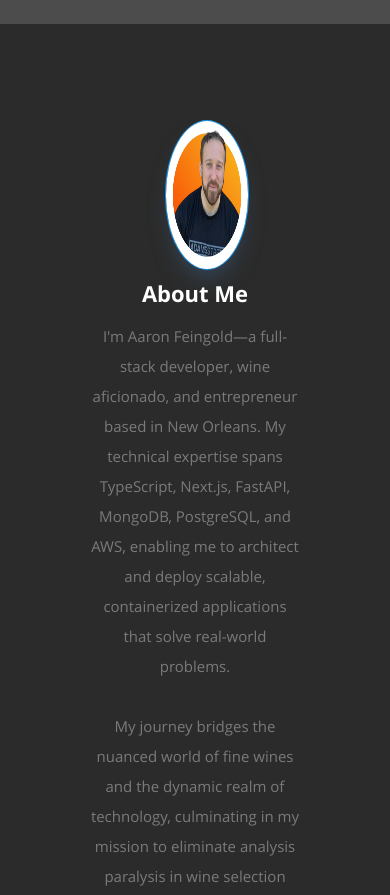
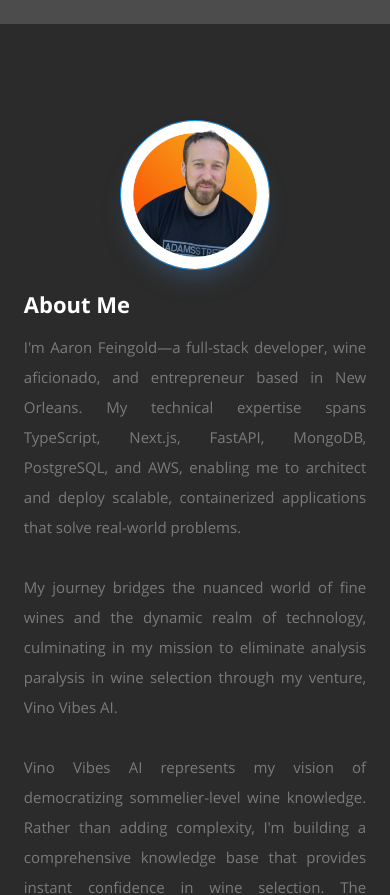
Before and after one commit to aaronfeingold/ajf-portfolio, a React (Create React App) app: page / in a window 390 px wide. Shown: the part 820-1715 px from the top of the page. Built offline with nearby package versions, Linux system fonts and the light colour scheme; grey boxes are pictures that could not be loaded.

Commit message:
style(default.css, About.js): enhance layout and styling of About section for improved responsiveness and visual consistency

```diff
--- a/public/css/default.css
+++ b/public/css/default.css
@@ -155,7 +155,7 @@ pre {
 
 blockquote,
 q {
-    quotes: "\201C" "\201D";
+    quotes: '\201C' '\201D';
 }
 
 blockquote:before,
@@ -212,6 +212,7 @@ table {
 html {
     font-size: 62.5%;
     -webkit-font-smoothing: antialiased;
+    scroll-behavior: smooth;
 }
 
 body {
@@ -356,10 +357,6 @@ small {
     line-height: inherit;
 }
 
-
-
-
-
 hr {
     border: solid #e3e3e3;
     border-width: 1px 0 0;
@@ -437,12 +434,6 @@ ul.large li {
 }
 li p {
 }
-
-
-
-
-
-
 
 /*  5. Images  --------------------------------------------------------- */
 
@@ -527,8 +518,6 @@ input::-moz-focus-inner {
     padding: 0;
 }
 
-
-
 /* ------------------------------------------------------------------ */
 /* d. Grid
 ---------------------------------------------------------------------
@@ -612,10 +601,6 @@ input::-moz-focus-inner {
     width: 100%;
 }
 
-
-
-
-
 /* block grids
 --------------------------------------------------------------------- */
 .bgrid-halves [class*='column'] {
@@ -637,12 +622,6 @@ input::-moz-focus-inner {
         width: 50%;
     }
 }
-
-
-
-
-
-
 
 /* ------------------------------------------------------------------ */
 /* e. Others
@@ -693,6 +672,10 @@ input::-moz-focus-inner {
 
 .about-text {
     padding: 0 20px;
+    display: flex;
+    flex-direction: column;
+    justify-content: space-between;
+    height: 100%;
 }
 
 .about-buttons {
@@ -719,11 +702,33 @@ input::-moz-focus-inner {
     .about-wrapper {
         flex-direction: column;
         align-items: center;
-        text-align: center;
+        text-align: justify;
+    }
+
+    .about-text-paragraph {
+        width: 100%;
     }
 
     .about-text {
-        padding: 0;
+        padding: 0 16px;
+        width: 100% !important;
+        box-sizing: border-box;
+    }
+
+    /* Remove column constraints on mobile */
+    .about-wrapper .column {
+        width: 100% !important;
+    }
+
+    /* Center profile pic on mobile */
+    .about-wrapper .column.four {
+        text-align: center;
+        margin-bottom: 20px;
+    }
+
+    .profile-pic {
+        margin: 0 auto !important;
+        display: block !important;
     }
 
     .about-buttons {
--- a/src/Components/About.js
+++ b/src/Components/About.js
@@ -18,14 +18,17 @@ const About = ({ data }) => {
                 </div>
 
                 <div
+                    id="about-me"
                     className="about-text column eight"
-                    style={{ padding: '0 20px' }}
+                    // style={{ padding: '0 20px' }}
                 >
                     <h2>About Me</h2>
                     {bio &&
-                        bio
-                            .split('\n\n')
-                            .map((paragraph, i) => <p key={i}>{paragraph}</p>)}
+                        bio.split('\n\n').map((paragraph, i) => (
+                            <p className="about-text-paragraph" key={i}>
+                                {paragraph}
+                            </p>
+                        ))}
                     <div className="about-buttons">
                         <div className="address">
                             <h2>Contact Details</h2>
```
